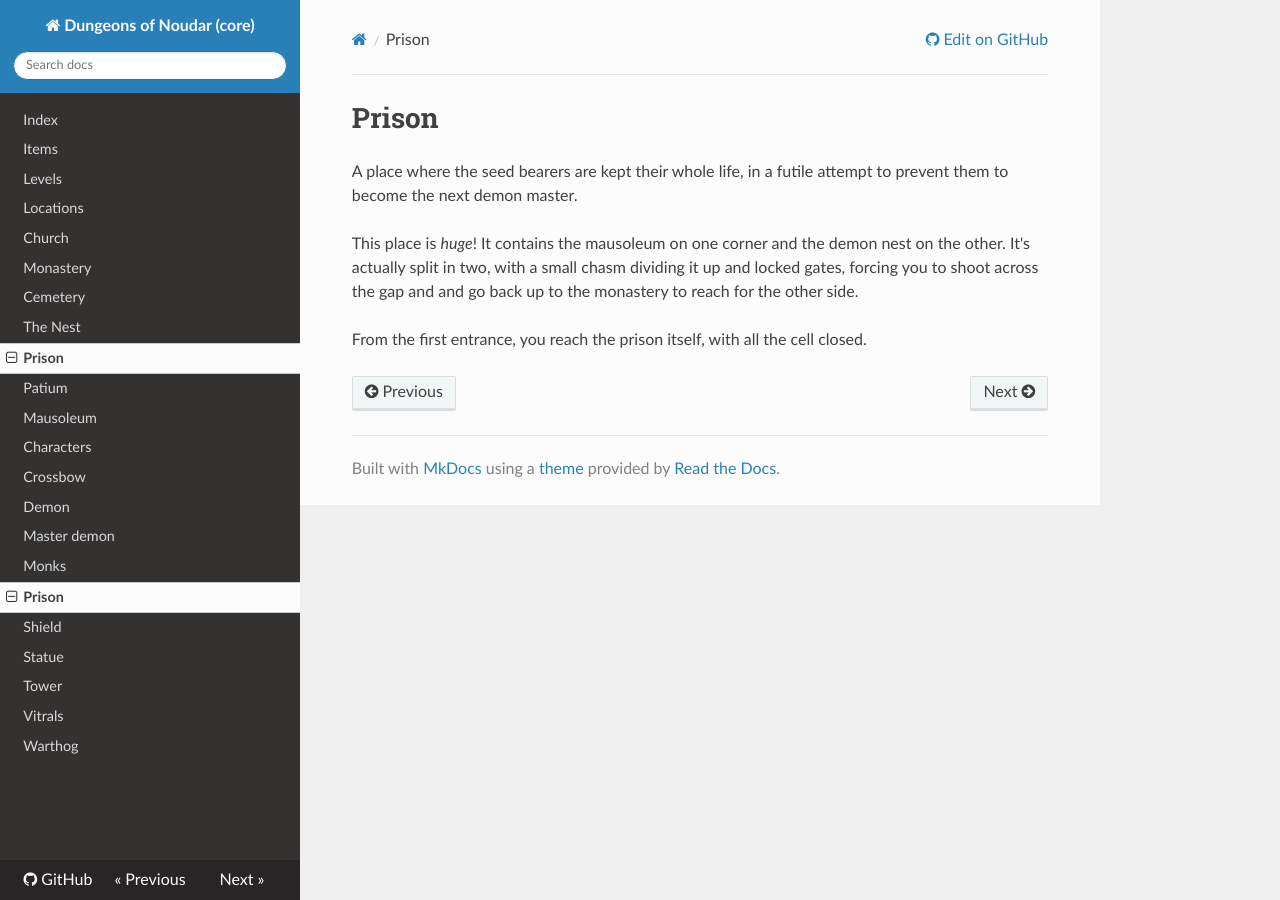
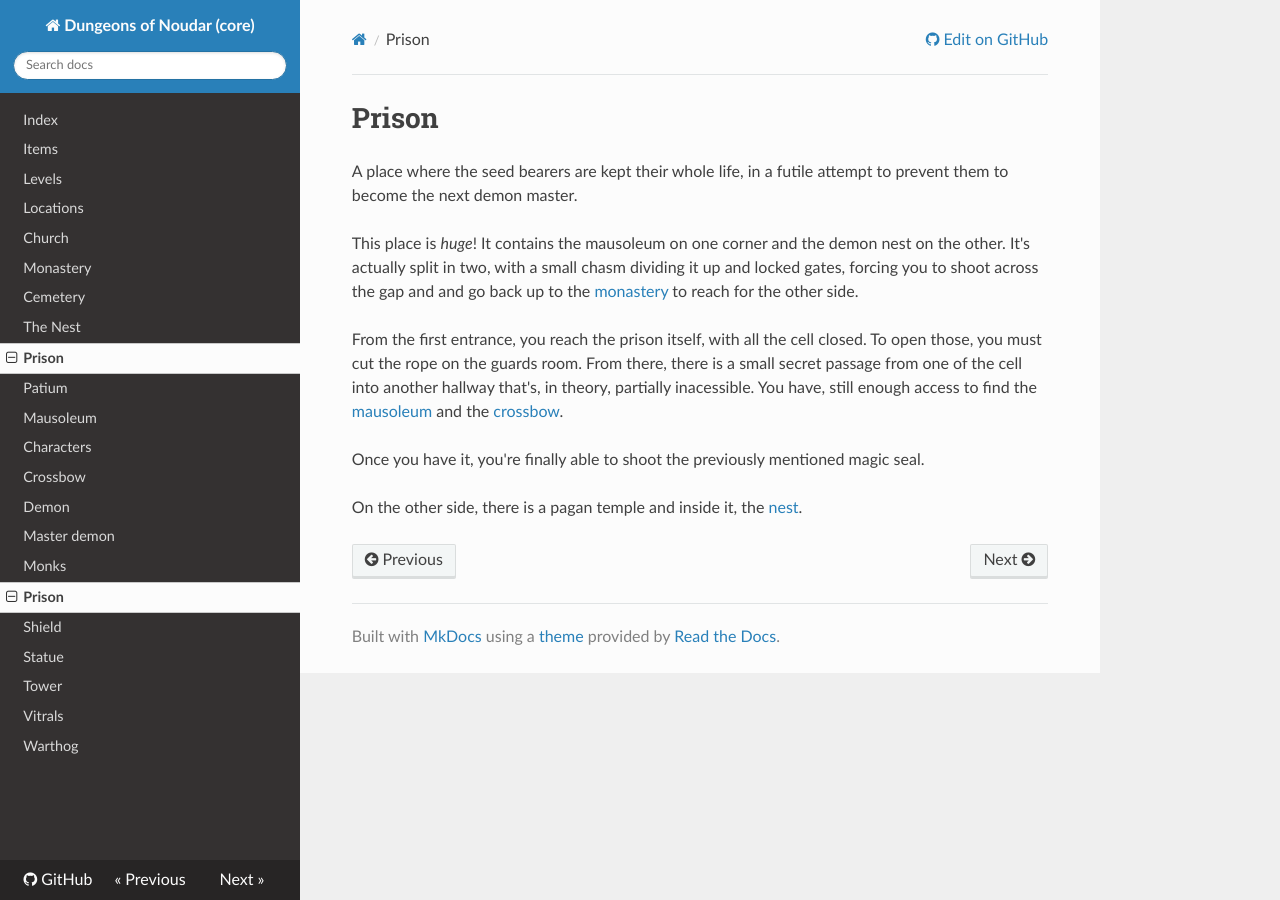
Before and after one commit to TheFakeMontyOnTheRun/noudar-core, an MkDocs documentation site: the page built from docs/prison.md, in a window 1280 px wide. Built offline with MkDocs 1.6.1, drawn with Linux system fonts in a browser that asks for light colours; nearby versions of some CDN libraries; old or Windows-style settings are respelled for this version of MkDocs.

Commit message:
Add more details to the prison dungeon doc

```diff
--- a/docs/prison.md
+++ b/docs/prison.md
@@ -9,8 +9,19 @@ This place is *huge*! It contains the mausoleum on one
 corner and the demon nest on the other. It's actually
 split in two, with a small chasm dividing it up and
 locked gates, forcing you to shoot across the gap and
-and go back up to the monastery to reach for the other
-side.
+and go back up to the [monastery](monastery.md) to reach for
+the other side.
 
 From the first entrance, you reach the prison itself,
-with all the cell closed.
+with all the cell closed. To open those, you must cut
+the rope on the guards room. From there, there is a small
+secret passage from one of the cell into another hallway
+that's, in theory, partially inacessible. You have, still
+enough access to find the [mausoleum](mausoleum.md) and the
+[crossbow](crossbow.md).
+
+Once you have it, you're finally able to shoot the previously
+mentioned magic seal.
+
+On the other side, there is a pagan temple and inside it,
+the [nest](nest.md).
```
